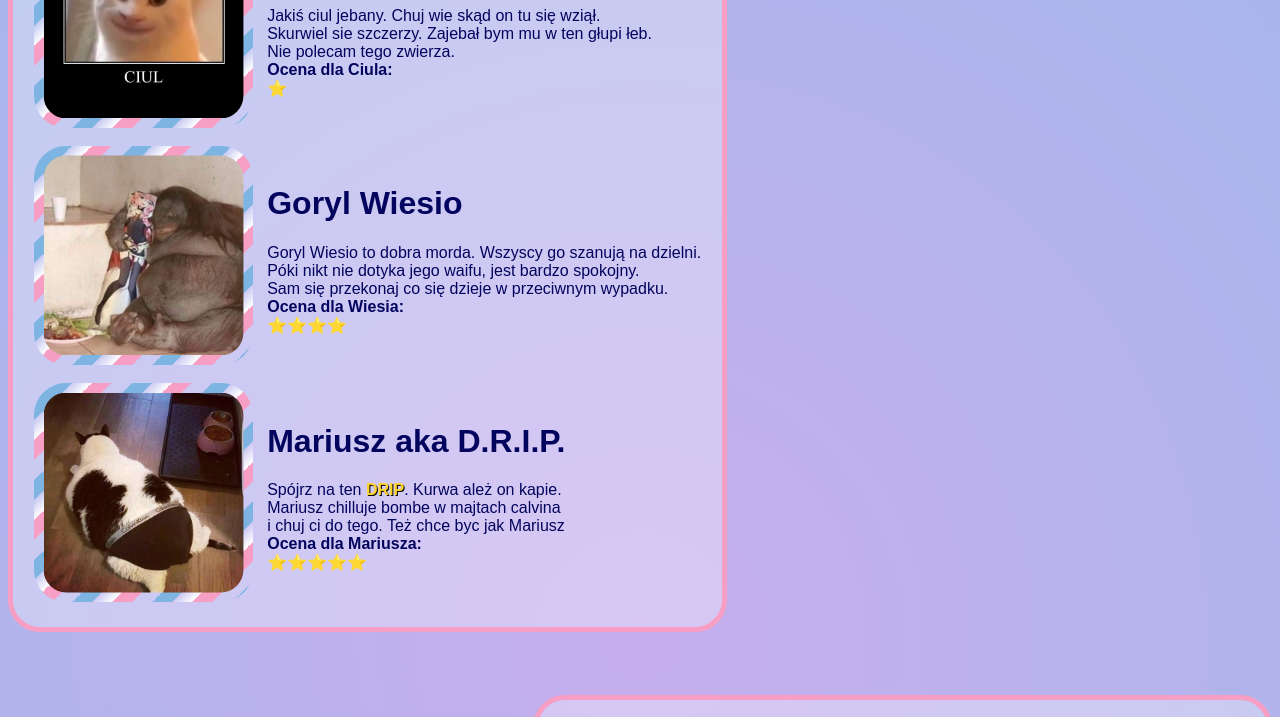
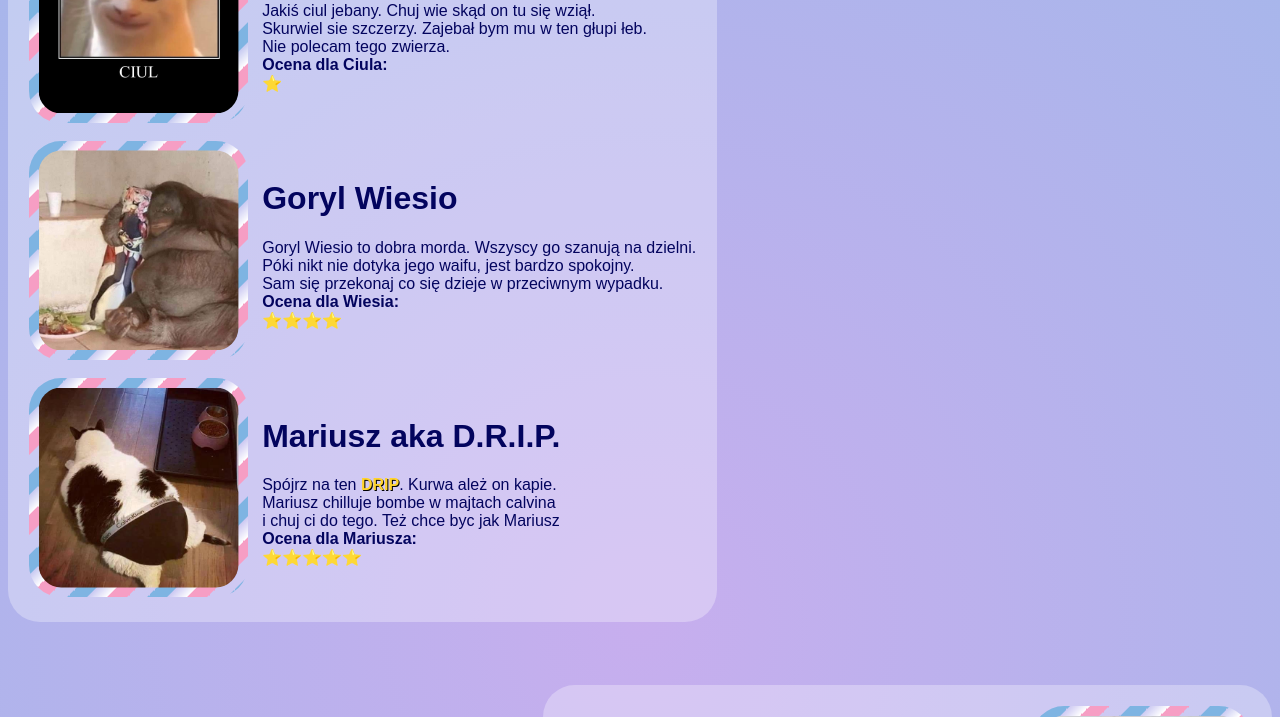
Before and after one commit to Parqles/pyrskieschronisko, a plain HTML site: page index2.html in a window 1280 px wide. Shown: the part 713-1430 px from the top of the page. Drawn offline with Linux system fonts and the light colour scheme.

Commit message:
Update styles.css

```diff
--- a/styles.css
+++ b/styles.css
@@ -19,15 +19,11 @@ h1, p {
 
 
   .tabelka {
-      background: rgb(255, 255, 255, 0.3);
+    background: rgb(255, 255, 255, 0.3);
     border-radius: 2em;
     padding: 0.5em;
     margin-bottom: 5%;
-    border-style: solid;
-    border-width: thick;
-    border-color: #f69ec4;
-
-  }
+    }
 
 
 
```
